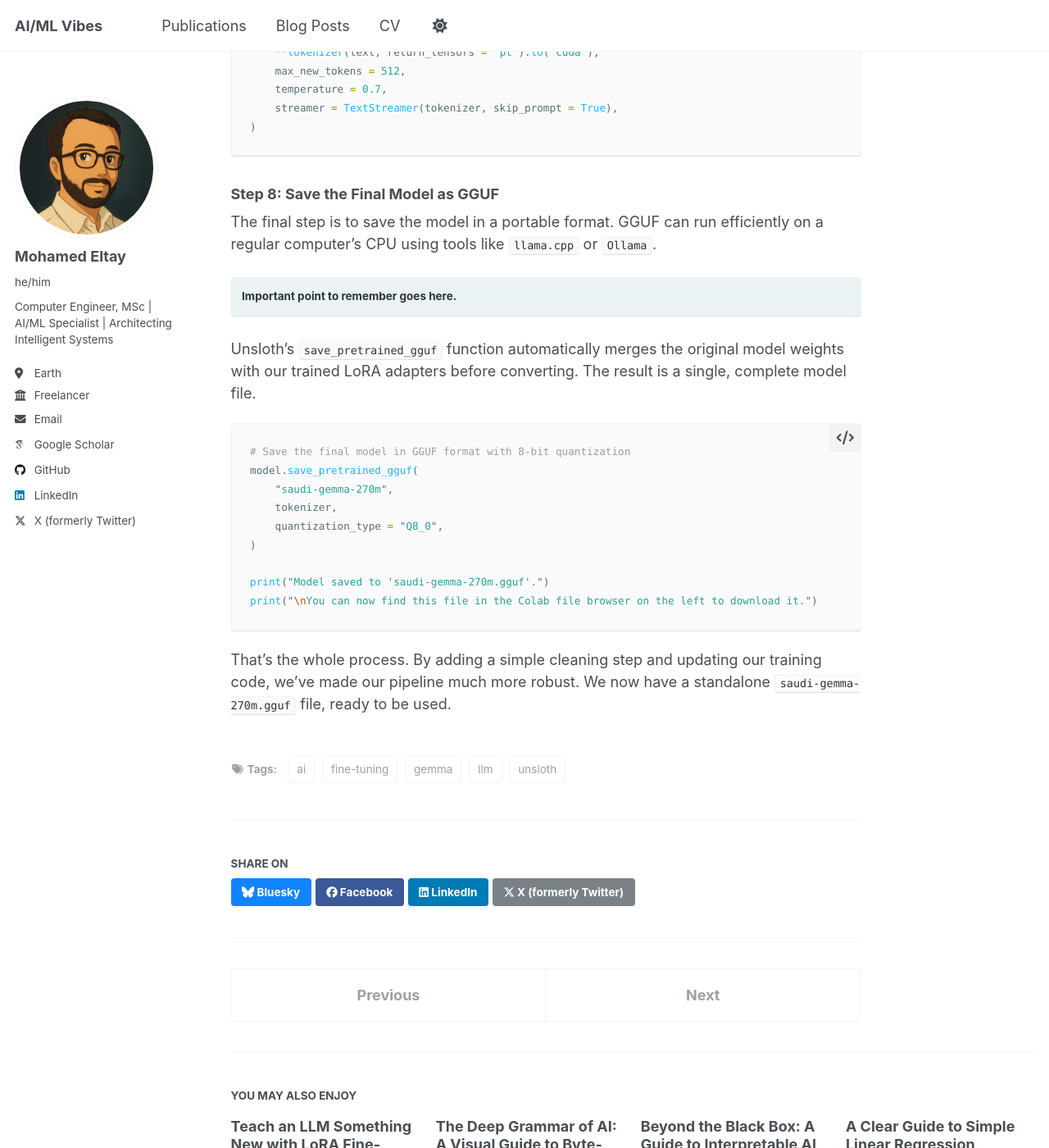
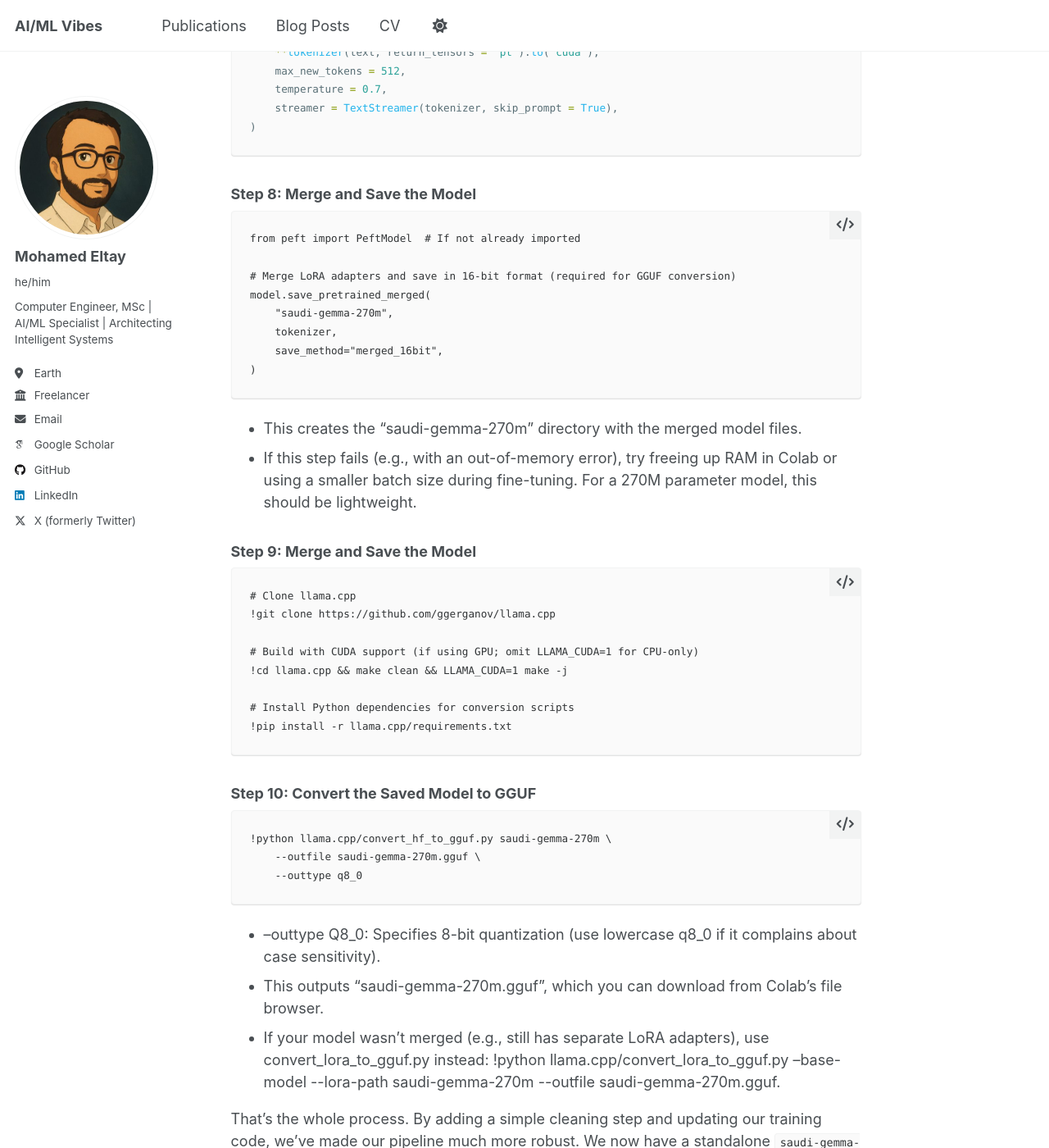
Before and after one commit to eltay89/eltay89.github.io, a Jekyll site: the page built from _posts/2025-08-24-fine-tune-gemma3-saudi-unsloth.md, in a window 1280 px wide and 1400 px high, scrolled down 6673 px. Shown: the whole window at 82% size. Built offline with Jekyll 4.4.1, drawn with Linux system fonts in a browser that asks for light colours; some web fonts are replaced; a script that is not in the unit is left out.

Commit message:
Update 2025-08-24-fine-tune-gemma3-saudi-unsloth.md

````diff
--- a/_posts/2025-08-24-fine-tune-gemma3-saudi-unsloth.md
+++ b/_posts/2025-08-24-fine-tune-gemma3-saudi-unsloth.md
@@ -303,24 +303,45 @@ _ = model.generate(
 )
 ```
 
-### Step 8: Save the Final Model as GGUF
+### Step 8: Merge and Save the Model
 
-The final step is to save the model in a portable format. GGUF can run efficiently on a regular computer's CPU using tools like `llama.cpp` or `Ollama`.
+```
+from peft import PeftModel  # If not already imported
 
-**Important point to remember goes here.**
-{: .notice--info}
-Unsloth's `save_pretrained_gguf` function automatically merges the original model weights with our trained LoRA adapters before converting. The result is a single, complete model file.
-
-```python
-# Save the final model in GGUF format with 8-bit quantization
-model.save_pretrained_gguf(
+# Merge LoRA adapters and save in 16-bit format (required for GGUF conversion)
+model.save_pretrained_merged(
     "saudi-gemma-270m",
     tokenizer,
-    quantization_type = "Q8_0",
+    save_method="merged_16bit",
 )
-
-print("Model saved to 'saudi-gemma-270m.gguf'.")
-print("\nYou can now find this file in the Colab file browser on the left to download it.")
 ```
 
+- This creates the "saudi-gemma-270m" directory with the merged model files.
+- If this step fails (e.g., with an out-of-memory error), try freeing up RAM in Colab or using a smaller batch size during fine-tuning. For a 270M parameter model, this should be lightweight.
+
+### Step 9: Merge and Save the Model
+
+```
+# Clone llama.cpp
+!git clone https://github.com/ggerganov/llama.cpp
+
+# Build with CUDA support (if using GPU; omit LLAMA_CUDA=1 for CPU-only)
+!cd llama.cpp && make clean && LLAMA_CUDA=1 make -j
+
+# Install Python dependencies for conversion scripts
+!pip install -r llama.cpp/requirements.txt
+```
+
+### Step 10: Convert the Saved Model to GGUF
+
+```
+!python llama.cpp/convert_hf_to_gguf.py saudi-gemma-270m \
+    --outfile saudi-gemma-270m.gguf \
+    --outtype q8_0
+```
+
+- --outtype Q8_0: Specifies 8-bit quantization (use lowercase q8_0 if it complains about case sensitivity).
+- This outputs "saudi-gemma-270m.gguf", which you can download from Colab's file browser.
+- If your model wasn't merged (e.g., still has separate LoRA adapters), use convert_lora_to_gguf.py instead: !python llama.cpp/convert_lora_to_gguf.py --base-model <base_model_path> --lora-path saudi-gemma-270m --outfile saudi-gemma-270m.gguf.
+
 That's the whole process. By adding a simple cleaning step and updating our training code, we've made our pipeline much more robust. We now have a standalone `saudi-gemma-270m.gguf` file, ready to be used.
````
